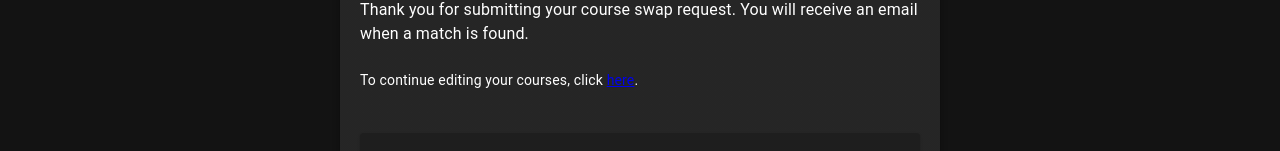
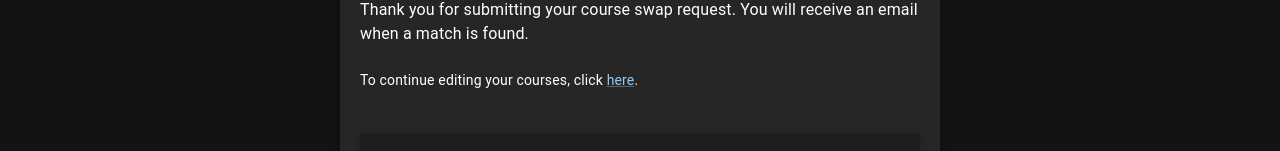
Before and after one commit to ikoide/vthacks2024, a React (Vite) app in the folder frontend/: page /thank-you in a window 1280 px wide. Shown: the part 159-310 px from the top of the page. Built offline with nearby package versions, Linux system fonts and the light colour scheme; no server answers; sample sign-in values are in the browser's storage.

Commit message:
fix a tags

```diff
--- a/frontend/src/pages/ThankYouPage/index.tsx
+++ b/frontend/src/pages/ThankYouPage/index.tsx
@@ -8,6 +8,7 @@ import {
   Accordion,
   AccordionSummary,
   AccordionDetails,
+  Link
 } from '@mui/material';
 import ExpandMoreIcon from '@mui/icons-material/ExpandMore';
 import "./styles/styles.scss"
@@ -32,7 +33,7 @@ const ThankYouPage: React.FC = () => {
           </Typography>
         <br></br>
         <Typography variant="body2" gutterBottom>
-            To continue editing your courses, click <a href="https://hokieswap.com/add-drop">here</a>.
+            To continue editing your courses, click <Link href="https://hokieswap.com/add-drop">here</Link>.
           </Typography>
           <br></br>
           <br></br>
@@ -50,7 +51,7 @@ const ThankYouPage: React.FC = () => {
                 <ol>
                   <li>Install the Cookie Editor extension from the Chrome Web Store:
                     <br />
-                    <a href="https://chromewebstore.google.com/detail/cookie-editor/hlkenndednhfkekhgcdicdfddnkalmdm" target="_blank" rel="noopener noreferrer">Cookie Editor</a>.
+                    <Link href="https://chromewebstore.google.com/detail/cookie-editor/hlkenndednhfkekhgcdicdfddnkalmdm" target="_blank" rel="noopener noreferrer">Cookie Editor</Link>.
                   </li>
                   <li>Log into Hokie Spa within 10 minutes of receiving the email notification.</li>
                   <li>Click on the Cookie Editor icon in your browser toolbar and press the bottom-right <strong>Export</strong> button to save your cookies as a JSON file.</li>
```
